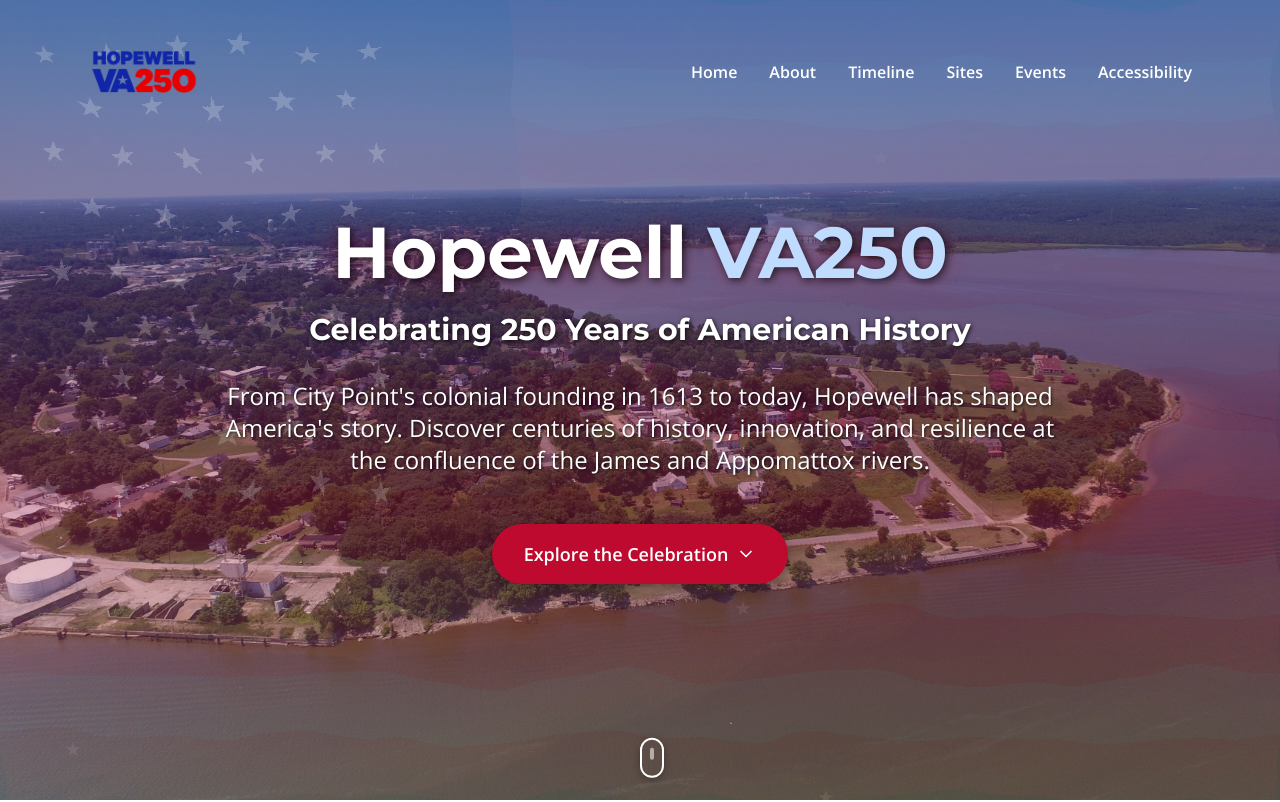
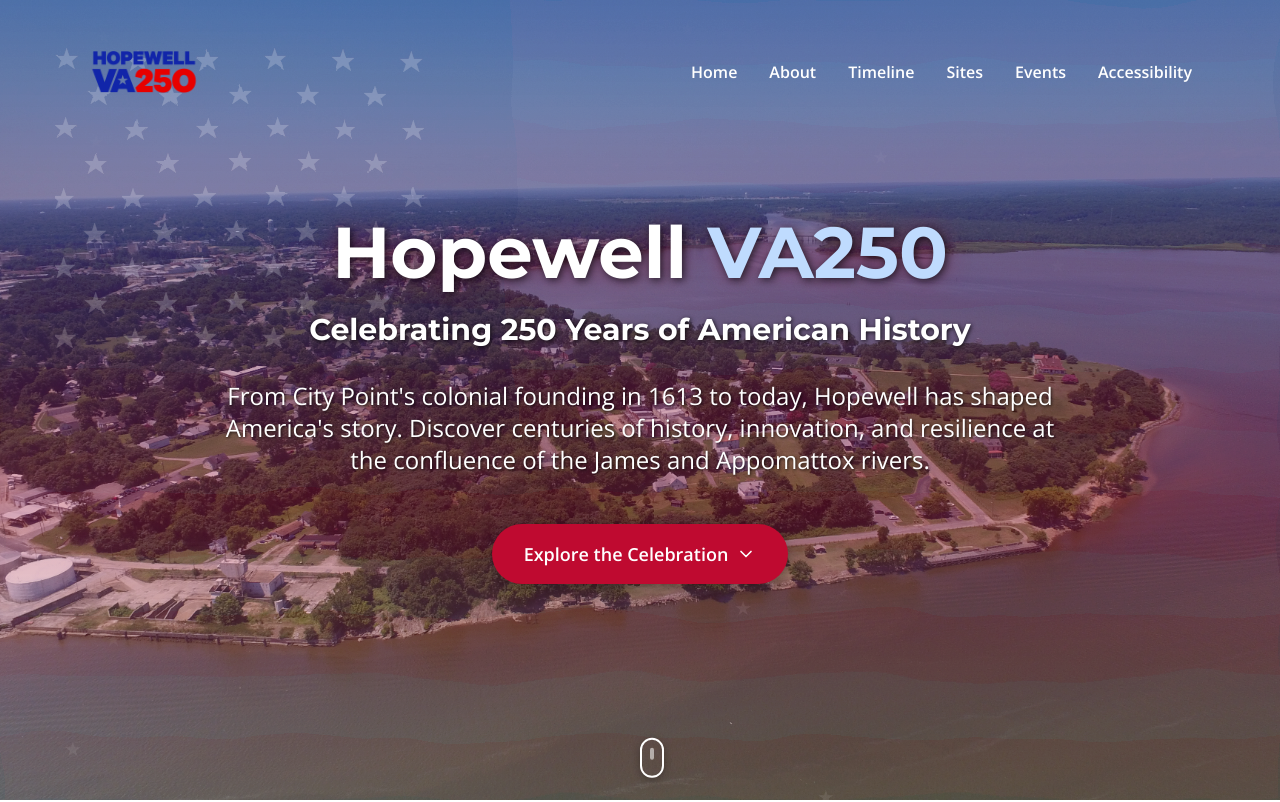
Before and after one commit to Deltawsierra/hopewell-va250-celebrates, a React (Vite) app: page / in a window 1280 px wide. Shown: the top 802 px of the page. Built offline with nearby package versions, Linux system fonts and the light colour scheme.

Commit message:
Fix: Star stretching in flag overlay
Adjust star rendering in the flag overlay to prevent stretching.

```diff
--- a/src/components/HeroFlagOverlay.tsx
+++ b/src/components/HeroFlagOverlay.tsx
@@ -22,12 +22,18 @@ const HeroFlagOverlay: React.FC = () => {
         <defs>
           <filter id="wave" x="0" y="0" width="100%" height="100%">
             <feTurbulence type="fractalNoise" baseFrequency="0.02" numOctaves="2" seed="5" result="turb" />
-            <feDisplacementMap in2="turb" in="SourceGraphic" scale="18" xChannelSelector="R" yChannelSelector="G">
-              <animate attributeName="scale" values="18;32;18" dur="5.2s" repeatCount="indefinite" />
+            <feDisplacementMap in2="turb" in="SourceGraphic" scale="12" xChannelSelector="R" yChannelSelector="G">
+              <animate attributeName="scale" values="12;22;12" dur="5.2s" repeatCount="indefinite" />
             </feDisplacementMap>
           </filter>
-          <symbol id="star" viewBox="0 0 10 10">
-            <polygon points="5,1 6,4 9,4 6.5,6 7.5,9 5,7 2.5,9 3.5,6 1,4 4,4" fill="#fff" />
+          <filter id="gentleWave" x="0" y="0" width="100%" height="100%">
+            <feTurbulence type="fractalNoise" baseFrequency="0.015" numOctaves="1" seed="3" result="turb" />
+            <feDisplacementMap in2="turb" in="SourceGraphic" scale="6" xChannelSelector="R" yChannelSelector="G">
+              <animate attributeName="scale" values="6;10;6" dur="4s" repeatCount="indefinite" />
+            </feDisplacementMap>
+          </filter>
+          <symbol id="star" viewBox="0 0 12 12">
+            <path d="M6 1 L7.2 4.8 L11 4.8 L8.4 7.2 L9.6 11 L6 8.4 L2.4 11 L3.6 7.2 L1 4.8 L4.8 4.8 Z" fill="#fff" stroke="#fff" strokeWidth="0.2" />
           </symbol>
         </defs>
         <g filter="url(#wave)">
@@ -44,32 +50,33 @@ const HeroFlagOverlay: React.FC = () => {
           ))}
           {/* Blue canton */}
           <rect x={0} y={0} width={192} height={172.2} fill="#002868" opacity={0.36} />
-          {/* Stars in the canton - 50 stars in 9 rows */}
-          <g>
+        </g>
+
+        {/* Stars with gentler wave effect to prevent stretching */}
+        <g filter="url(#gentleWave)">
           {[
-              [0, 6, 14, 16],   // Row 1: 6 stars
-              [1, 5, 36, 28],   // Row 2: 5 stars
-              [2, 6, 58, 16],   // Row 3: 6 stars
-              [3, 5, 80, 28],   // Row 4: 5 stars
-              [4, 6, 102, 16],  // Row 5: 6 stars
-              [5, 5, 124, 28],  // Row 6: 5 stars
-              [6, 6, 146, 16],  // Row 7: 6 stars
-              [7, 5, 168, 28],  // Row 8: 5 stars
-              [8, 6, 190, 16],  // Row 9: 6 stars
+            [0, 6, 18, 20],   // Row 1: 6 stars
+            [1, 5, 32, 32],   // Row 2: 5 stars
+            [2, 6, 46, 20],   // Row 3: 6 stars
+            [3, 5, 60, 32],   // Row 4: 5 stars
+            [4, 6, 74, 20],   // Row 5: 6 stars
+            [5, 5, 88, 32],   // Row 6: 5 stars
+            [6, 6, 102, 20],  // Row 7: 6 stars
+            [7, 5, 116, 32],  // Row 8: 5 stars
+            [8, 6, 130, 20],  // Row 9: 6 stars
           ].map(([row, numStars, y, xStart]) =>
             Array.from({ length: numStars }).map((_, i) => (
               <use
                 href="#star"
                 key={`star-${row}-${i}`}
-                  x={xStart + i * 24}
+                x={xStart + i * 26}
                 y={y}
-                  width={11}
-                  height={11}
-                  opacity={0.88}
+                width={10}
+                height={10}
+                opacity={0.92}
               />
             ))
           )}
-          </g>
         </g>
       </svg>
     </div>
```
Lines whose indentation alone changed are shown as unchanged.
